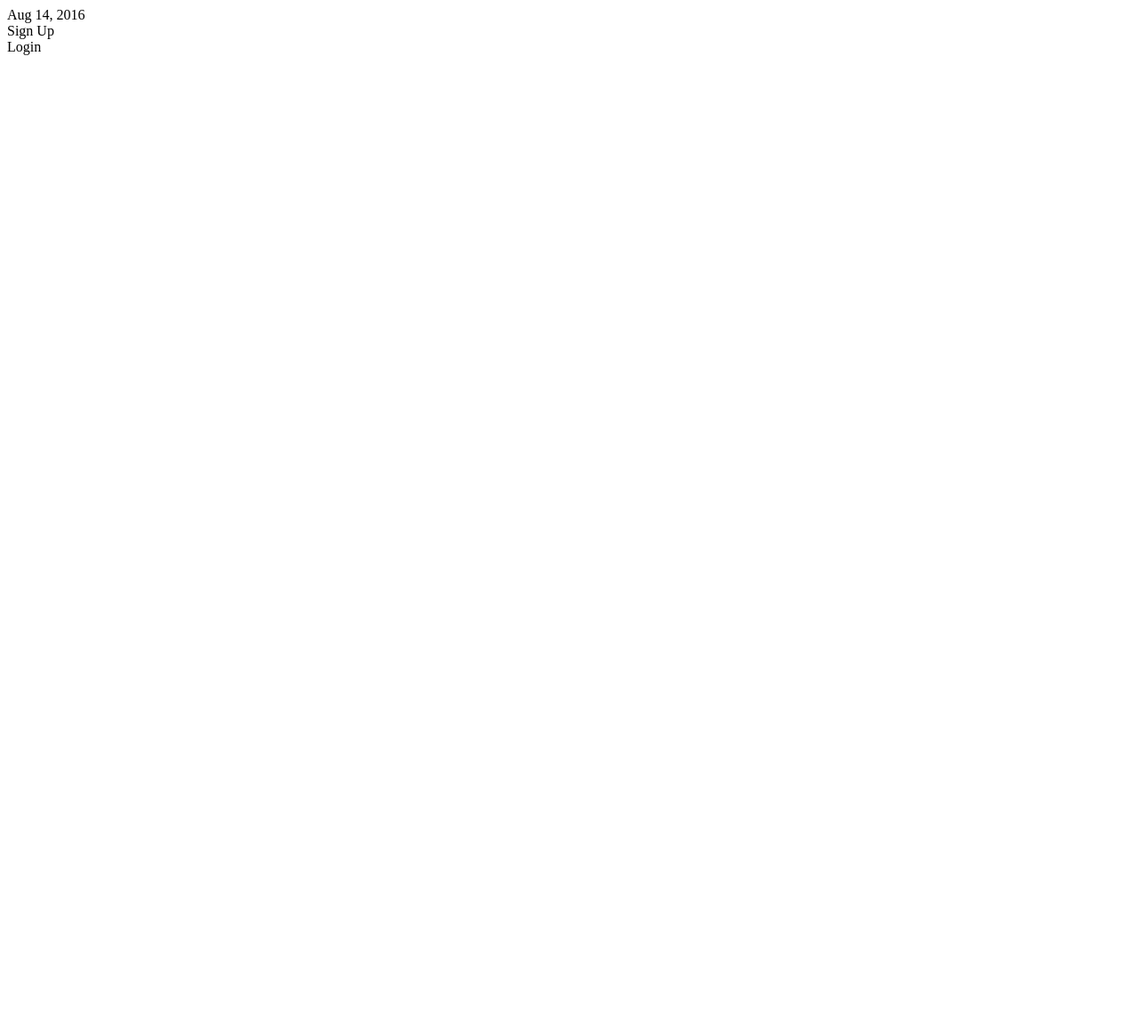
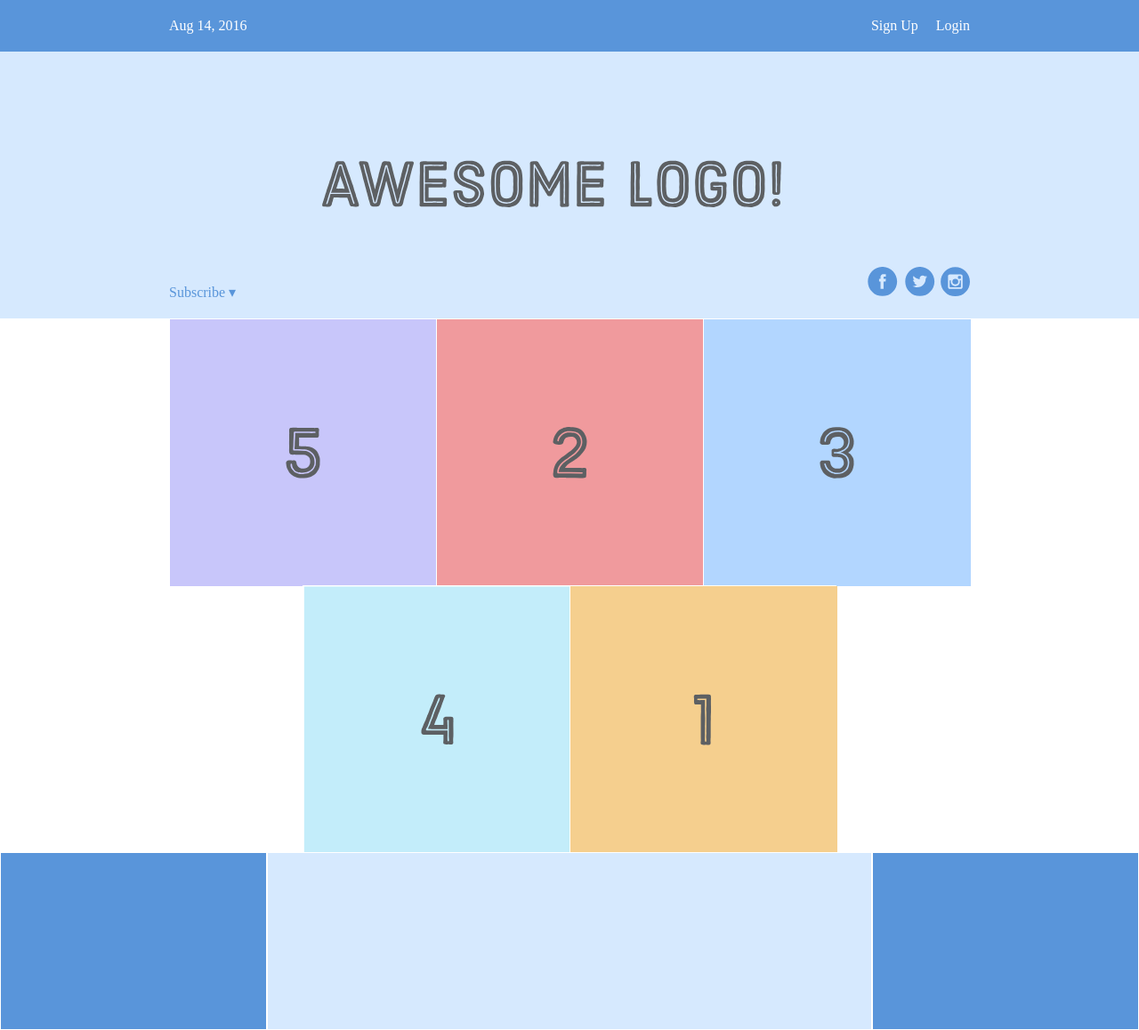
Before and after one commit to FacundoGiuliano/the-odin-project-fundations, a plain HTML site: page flexbox/flexbox.html in a window 1280 px wide. Shown: the whole page at 89% size. Before the commit the page ends 800 px from the top, so only its background shows below. Drawn offline with Linux system fonts and the light colour scheme; files that its build step writes are made by us from their sources.

Commit message:
add tutorial flexbox by Interneting Is Hard

```diff
--- a/flexbox/flexbox.html
+++ b/flexbox/flexbox.html
@@ -1,10 +1,12 @@
 <!DOCTYPE html>
 <html lang='en'>
+
 <head>
-    <meta charset='UTF-8'/>
+  <meta charset='UTF-8' />
   <title>Some Web Page</title>
-    <link rel='stylesheet' href='styles.css'/>
+  <link rel='stylesheet' href='styles.css' />
 </head>
+
 <body>
   <div class='menu-container'>
     <div class='menu'>
@@ -13,5 +15,37 @@
       <div class='login'>Login</div>
     </div>
   </div>
+  <div class='header-container'>
+    <div class='header'>
+      <div class='subscribe'>Subscribe &#9662;</div>
+      <div class='logo'><img src='images/awesome-logo.svg' /></div>
+      <div class='social'><img src='images/social-icons.svg' /></div>
+    </div>
+  </div>
+  <div class='photo-grid-container'>
+    <div class='photo-grid'>
+      <div class='photo-grid-item first-item'>
+        <img src='images/one.svg' />
+      </div>
+      <div class='photo-grid-item'>
+        <img src='images/two.svg' />
+      </div>
+      <div class='photo-grid-item'>
+        <img src='images/three.svg' />
+      </div>
+      <div class='photo-grid-item'>
+        <img src='images/four.svg' />
+      </div>
+      <div class='photo-grid-item last-item'>
+        <img src='images/five.svg' />
+      </div>
+    </div>
+  </div>
+  <div class='footer'>
+    <div class='footer-item footer-one'></div>
+    <div class='footer-item footer-two'></div>
+    <div class='footer-item footer-three'></div>
+  </div>
 </body>
+
 </html>
--- /dev/null
+++ b/flexbox/styles.css
@@ -0,0 +1,107 @@
+* {
+  margin: 0;
+  padding: 0;
+  box-sizing: border-box;
+}
+
+.menu-container {
+  color: #fff;
+  background-color: #5995DA;
+  /* Blue */
+  padding: 20px 0;
+  display: flex;
+  justify-content: center;
+}
+
+.menu {
+  /* border: 1px solid #fff;  For debugging */
+  width: 900px;
+  display: flex;
+  justify-content: space-between;
+}
+
+.signup {
+  margin-left: auto;
+}
+
+/* .links {
+  border: 1px solid #fff;
+  display: flex;
+  justify-content: flex-end;
+} */
+
+.login {
+  margin-left: 20px;
+}
+
+.header-container {
+  color: #5995DA;
+  background-color: #D6E9FE;
+  display: flex;
+  justify-content: center;
+}
+
+.header {
+  width: 900px;
+  height: 300px;
+  display: flex;
+  justify-content: space-between;
+  align-items: center;
+}
+
+.photo-grid-container {
+  display: flex;
+  justify-content: center;
+}
+
+.photo-grid {
+  width: 900px;
+  display: flex;
+  justify-content: center;
+  flex-wrap: wrap;
+  flex-direction: row;
+  align-items: center;
+}
+
+.photo-grid-item {
+  border: 1px solid #fff;
+  width: 300px;
+  height: 300px;
+}
+
+.first-item {
+  order: 1;
+}
+
+.last-item {
+  order: -1;
+}
+
+.social,
+.subscribe {
+  align-self: flex-end;
+  margin-bottom: 20px;
+}
+
+.footer {
+  display: flex;
+  justify-content: space-between;
+}
+
+.footer-item {
+  border: 1px solid #fff;
+  background-color: #D6E9FE;
+  height: 200px;
+  flex: 1;
+}
+
+.footer-three {
+  flex: 2;
+}
+
+.footer-one,
+.footer-three {
+  background-color: #5995DA;
+  flex: initial;
+  width: 300px;
+}
```
Also changed, not shown: flexbox/images/awesome-logo.svg (added), flexbox/images/five.svg (added), flexbox/images/four.svg (added), flexbox/images/one.svg (added), flexbox/images/social-icons.svg (added), flexbox/images/three.svg (added), flexbox/images/two.svg (added). Lines whose indentation alone changed are shown as unchanged.
